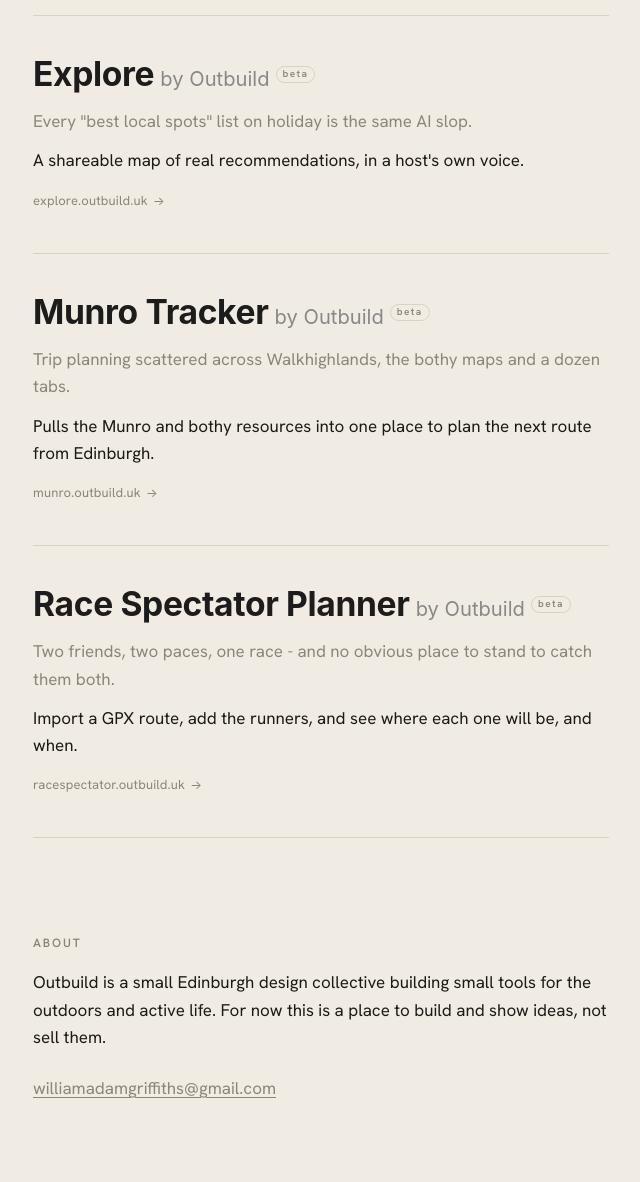
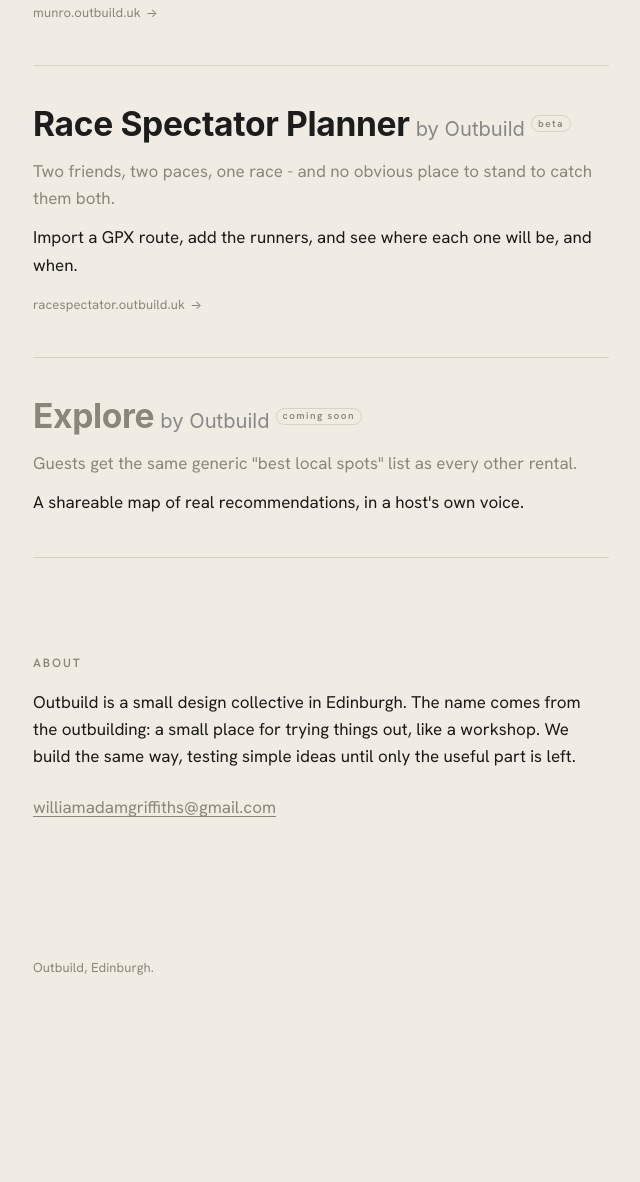
Before and after one commit to norwsn47/outbuild.uk, a plain HTML site: page index.html in a window 1280 px wide. Shown: the part 1506-2688 px from the top of the page, without its empty margins (319-959 px from the left). After the commit the page ends 2564 px from the top, so only its background shows below. Drawn offline with Linux system fonts and the light colour scheme.

Commit message:
Rework homepage copy: drop Philosophy, Explore coming soon, new About
Remove the Philosophy section and fold its intent into the work intro.
Reorder product tiles and move Explore to the bottom as a non-linked
"coming soon" tile. Rewrite the work intro, Scorecard and Explore copy,
replace the About section with the "outbuilding" workshop story, and add
an "Outbuild, Edinburgh." footer line.

Co-Authored-By: Claude Opus 4.8 <noreply@anthropic.com>
Claude-Session: https://claude.ai/code/session_01XGSJsGBzVwWuAHqn2JhTsU

```diff
--- a/index.html
+++ b/index.html
@@ -236,8 +236,19 @@
       outline-offset: 6px;
     }
 
+    /* Coming-soon tile - non-interactive, held a touch back */
+    .tile--soon { cursor: default; }
+    .tile--soon .product { color: var(--muted); }
+
     .site-footer {
+      padding-top: var(--s-5);
       padding-bottom: clamp(3rem, 8vw, 5rem);
+    }
+
+    .footer-line {
+      font-size: 0.8125rem;
+      letter-spacing: 0.01em;
+      color: var(--muted);
     }
 
     /* ── Purpose load motion (staggered fade/rise) ── */
@@ -294,16 +305,10 @@
         </h1>
       </section>
 
-      <!-- 3 · Philosophy -->
-      <section aria-labelledby="philosophy">
-        <p class="label" id="philosophy">Philosophy</p>
-        <p class="statement">We don't start with the product. We start with the problem. Then we take away everything that isn't part of the answer.</p>
-      </section>
-
-      <!-- 4 · The work -->
+      <!-- 3 · The work -->
       <section aria-labelledby="the-work">
         <p class="label" id="the-work">The work</p>
-        <p class="work-intro">Everything's becoming an everything-tool. We'd rather build one thing that does one thing - properly. A growing set of small, simple products - each one solving a single real problem.</p>
+        <p class="work-intro">Most tools try to do everything. We'd rather build one thing that does one job properly, and take out the friction around it. A growing set of small, simple products, each one solving a single real problem.</p>
 
         <div class="work-list">
 
@@ -312,13 +317,6 @@
             <p class="tile-situation">A golf round scribbled on a crumpled card, lost before the car park.</p>
             <p class="tile-does">A clean digital golf scorecard - record the round, keep it, look back on it.</p>
             <span class="tile-url">scorecard.outbuild.uk <span class="arrow" aria-hidden="true">→</span></span>
-          </a>
-
-          <a class="tile" href="https://explore.outbuild.uk">
-            <p class="tile-lockup"><span class="product">Explore</span> <span class="by">by Outbuild</span> <span class="tile-beta">beta</span></p>
-            <p class="tile-situation">Every "best local spots" list on holiday is the same AI slop.</p>
-            <p class="tile-does">A shareable map of real recommendations, in a host's own voice.</p>
-            <span class="tile-url">explore.outbuild.uk <span class="arrow" aria-hidden="true">→</span></span>
           </a>
 
           <a class="tile" href="https://munro.outbuild.uk">
@@ -335,18 +333,29 @@
             <span class="tile-url">racespectator.outbuild.uk <span class="arrow" aria-hidden="true">→</span></span>
           </a>
 
+          <div class="tile tile--soon">
+            <p class="tile-lockup"><span class="product">Explore</span> <span class="by">by Outbuild</span> <span class="tile-beta">coming soon</span></p>
+            <p class="tile-situation">Guests get the same generic "best local spots" list as every other rental.</p>
+            <p class="tile-does">A shareable map of real recommendations, in a host's own voice.</p>
+          </div>
+
         </div>
       </section>
 
-      <!-- 5 · About -->
-      <section class="site-footer" aria-labelledby="about">
+      <!-- 4 · About -->
+      <section aria-labelledby="about">
         <p class="label" id="about">About</p>
-        <p class="body-text">Outbuild is a small Edinburgh design collective building small tools for the outdoors and active life. For now this is a place to build and show ideas, not sell them.</p>
+        <p class="body-text">Outbuild is a small design collective in Edinburgh. The name comes from the outbuilding: a small place for trying things out, like a workshop. We build the same way, testing simple ideas until only the useful part is left.</p>
         <p class="about-contact"><a href="mailto:williamadamgriffiths@gmail.com">williamadamgriffiths@gmail.com</a></p>
       </section>
 
     </main>
 
+    <!-- 5 · Footer -->
+    <footer class="site-footer">
+      <p class="footer-line">Outbuild, Edinburgh.</p>
+    </footer>
+
   </div>
 
 </body>
```
